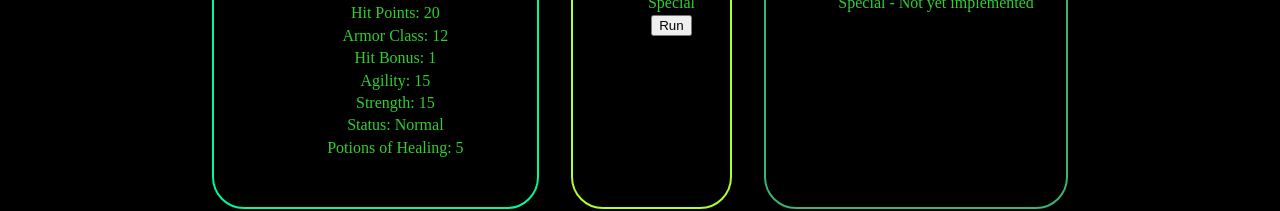
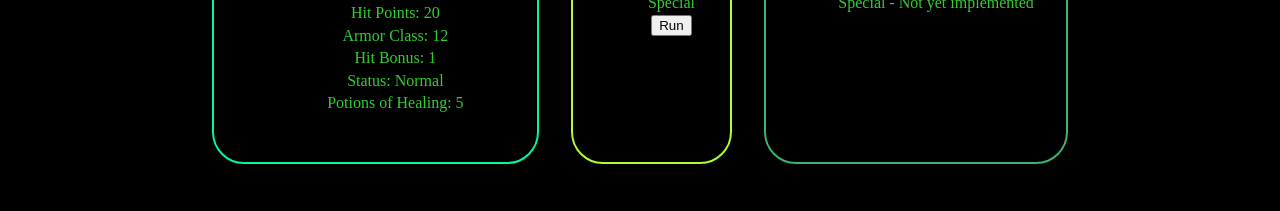
Before and after one commit to MustardJoe/rpg-combat-engine, a React app: page / in a window 1280 px wide. Shown: the part 654-865 px from the top of the page. Built offline with nearby package versions, Linux system fonts and the light colour scheme; a web font is replaced by a local one.

Commit message:
trying a trimmed down playerStats comp

```diff
--- a/src/components/playerstats/PlayerStats.js
+++ b/src/components/playerstats/PlayerStats.js
@@ -8,8 +8,6 @@ function PlayerStats({ playerStatsObj }) {
     hitPoints,
     armorClass,
     hitBonus,
-    agility,
-    strength,
     healPotions,
     status,
   } = playerStatsObj;
@@ -22,8 +20,6 @@ function PlayerStats({ playerStatsObj }) {
         <li>Hit Points: {hitPoints}</li>
         <li>Armor Class: {armorClass}</li>
         <li>Hit Bonus: {hitBonus}</li>
-        <li>Agility: {agility}</li>
-        <li>Strength: {strength}</li>
         <li>Status: {status}</li>
         <li>Potions of Healing: {healPotions}</li>
       </ul>
@@ -37,8 +33,6 @@ PlayerStats.propTypes = {
     hitPoints: PropTypes.number,
     hitBonus: PropTypes.number,
     armorClass: PropTypes.number,
-    agility: PropTypes.number,
-    strength: PropTypes.number,
     healPotions: PropTypes.number,
     status: PropTypes.string,
   })
```
